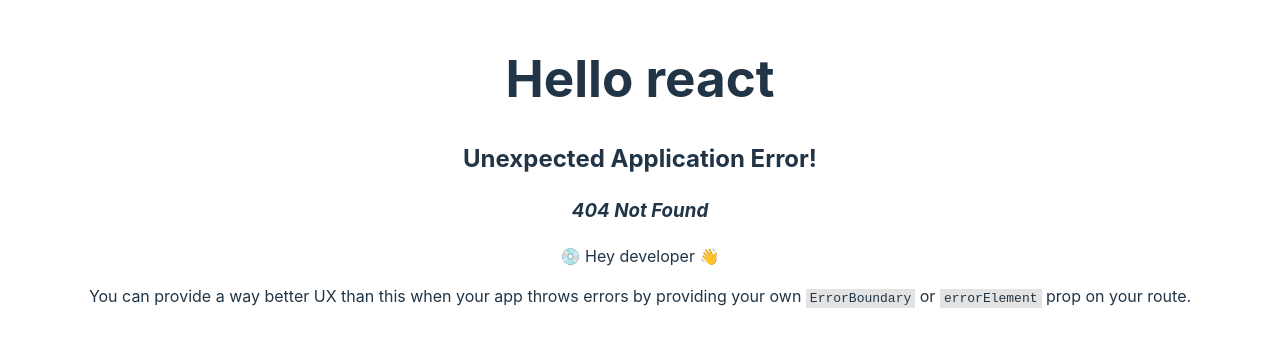
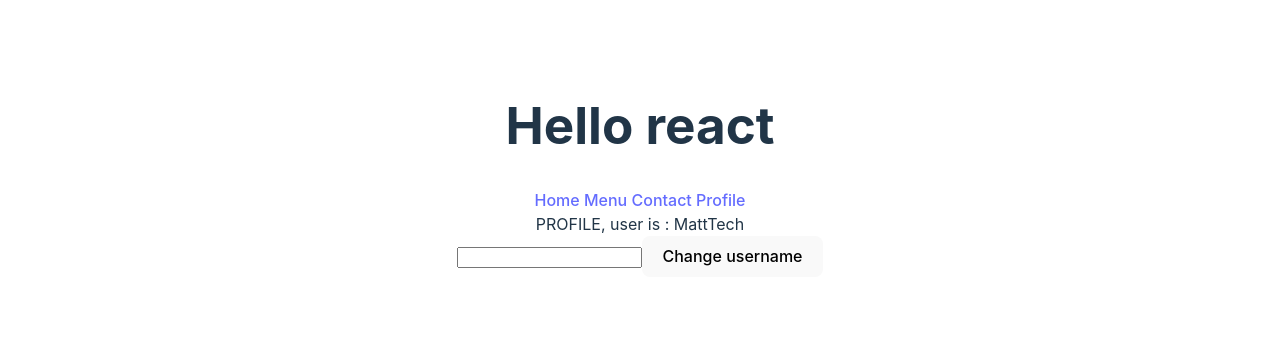
Before and after one commit to matheusfribeiro/react-studies, a React (Vite) app: page /profile in a window 1280 px wide. Before the commit this address had no page. Shown: the part 230-576 px from the top of the page. Built offline with nearby package versions, Linux system fonts and the light colour scheme.

Commit message:
use context hook, state management

```diff
--- a/src/App.jsx
+++ b/src/App.jsx
@@ -1,24 +1,29 @@
 import './App.css'
 import Axios from 'axios'
-import { useEffect, useState } from 'react'
+import { useEffect, useState, createContext } from 'react'
 import {createBrowserRouter, createRoutesFromElements, Route, Link, Outlet, RouterProvider} from 'react-router-dom'
 import { Home } from './pages/Home'
 import { Menu } from './pages/Menu'
 import { Contact, dataLoader } from './pages/Contact'
-import { Navbar } from './NavBar'
+import { Profile } from './pages/Profile'
 
 
-
+export const AppContext = createContext()
 
 function App() {
+  const [username, setUsername] = useState("MattTech")
 
   const router = createBrowserRouter(
     createRoutesFromElements(
+
       <Route path='/' element={<Root />}>
         <Route index element={<Home />} />
         <Route path='/contact' element={<Contact />} loader={dataLoader} />
         <Route path='/menu' element={<Menu />} />
+        <Route path='/profile' element={<Profile />} />
+        <Route path='*' element={<h1>PAGE NOT FOUND!!!</h1>} />
       </Route>
+
     )
   )
 
@@ -26,7 +31,10 @@ function App() {
   return (
     <div className="App">
       <h1>Hello react</h1>
-      <RouterProvider router={router} />
+      <AppContext.Provider value={{username, setUsername}}>
+        <RouterProvider router={router} />
+      </AppContext.Provider>
+
     </div>
   )
 }
@@ -38,6 +46,7 @@ const Root = () => {
         <Link to="/"> Home </Link>
         <Link to="/menu"> Menu </Link>
         <Link to="/contact"> Contact </Link>
+        <Link to="/profile"> Profile </Link>
 
       </div>
       <div>
@@ -47,7 +56,37 @@ const Root = () => {
   )
 }
 
+export default App
 
+const TopComponent = () => {
+  const state = 'test for echo'
 
+  return (
+    <>
+      <MiddleComponent state={state} />
+    </>
+  )
 
-export default App
+}
+
+const MiddleComponent = (state) => {
+
+  return (
+    <>
+      <BottomComponent state={state} />
+    </>
+  )
+
+}
+
+const BottomComponent = (state) => {
+
+  console.log(state)
+
+  return (
+    <div>
+      {state}
+    </div>
+  )
+
+}
--- /dev/null
+++ b/src/components/ChangeProfile.jsx
@@ -0,0 +1,26 @@
+import { useState } from "react"
+import { useContext } from "react"
+import { AppContext } from "../App"
+
+export const ChangeProfile = () => {
+  const [newUsername, setNewUsername] = useState("")
+  const {setUsername } = useContext(AppContext)
+
+
+  return (
+    <div>
+      <input
+        onChange={(e) => {
+          setNewUsername(e.target.value)
+        }}
+      />
+      <button
+        onClick={() => {
+          setUsername(newUsername)
+        }}
+      >
+        Change username
+      </button>
+    </div>
+  )
+}
--- a/src/pages/Home.jsx
+++ b/src/pages/Home.jsx
@@ -1,6 +1,11 @@
+import { useContext } from "react"
+import { AppContext } from "../App"
+
+
 export const Home = () => {
+  const {username } = useContext(AppContext)
   return (
 
-    <h1> This is the home page</h1>
+    <h1> This is the home page and user is: {username}</h1>
   )
 }
--- /dev/null
+++ b/src/pages/Profile.jsx
@@ -0,0 +1,14 @@
+import { ChangeProfile } from "../components/ChangeProfile"
+import { useContext } from "react"
+import { AppContext } from "../App"
+
+
+export const Profile = () => {
+  const {username } = useContext(AppContext)
+  return (
+    <div>
+      PROFILE, user is : {username}
+      <ChangeProfile/>
+    </div>
+  )
+}
```
Also changed, not shown: src/components/Navbar.jsx (renamed from src/Navbar.jsx), src/components/Task.jsx (renamed from src/Task.jsx).
